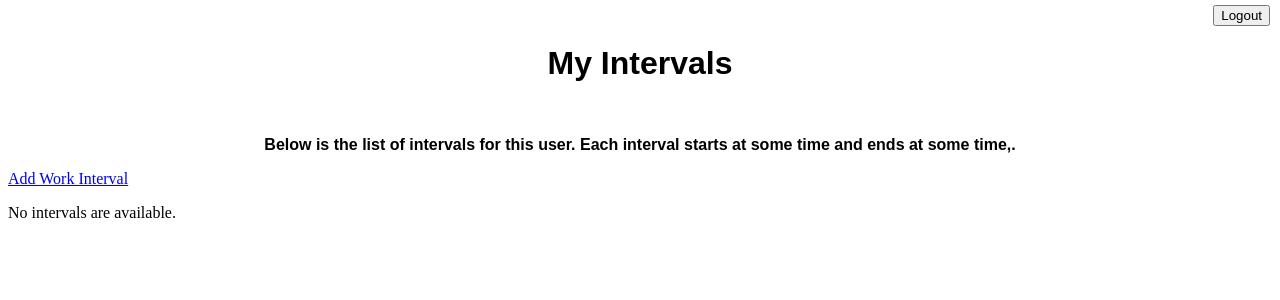
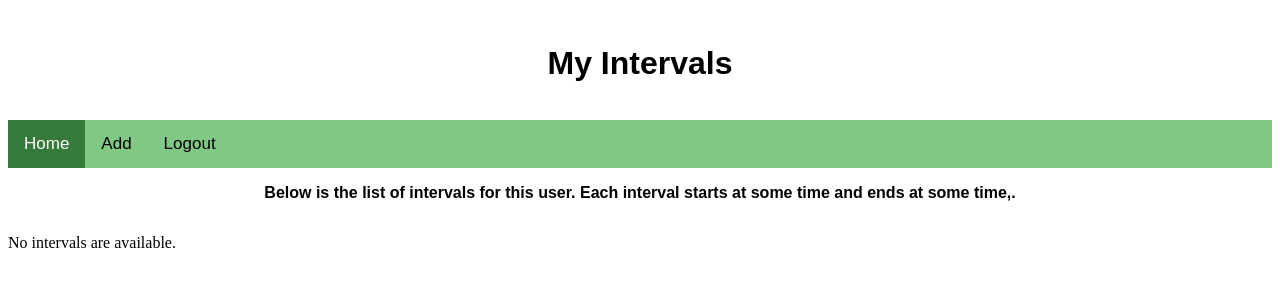
Before and after one commit to hta295/PTracker, a Django app: page / in a window 1280 px wide. Shown: the top 300 px of the page. Run offline with Django 3.2, Linux system fonts and the light colour scheme; the visitor is signed in with stand-in values (Sample User, id 1); data that the repository does not hold is empty.

Commit message:
Consolidate app functions into single navigation bar.
Navigation bar is designed to be intuitive to user. Supercedes the independent 'Logout' button and also allows "go-anywhere-from-anywhere" navigation of application.

```diff
--- a/collector/static/index/style.css
+++ b/collector/static/index/style.css
@@ -1,9 +1,30 @@
-.edit-bar ul {
-    list-style-type: none;
-    margin: 0;
-    padding: 0;
+/* User's navigation bar styling */
+.navbar {
+    background-color: #80c883;
+    overflow: hidden;
 }
 
+.navbar a {
+    font-family: Arial, Helvetica, sans-serif;
+    float: left;
+    color: #f2f2f2;
+    text-align: center;
+    padding: 14px 16px;
+    text-decoration: none;
+    font-size: 17px;
+    color: black;
+}
+
+.navbar a:hover {
+    background-color: #4CAF50;
+}
+
+.navbar a.active {
+    background-color: #357a38;
+    color: white;
+}
+
+/* Page's info bar/section styling */
 .info {
     font-family: Arial, Helvetica, sans-serif;
     padding: 16px;
@@ -15,15 +36,9 @@
     padding: 16px;
 }
 
+/* Page's title styling */
 .title {
     font-family: Arial, Helvetica, sans-serif;
     padding: 16px;
     text-align: center;
 }
-
-.logout {
-    font-family: Arial, Helvetica, sans-serif;
-    position:fixed;
-    right:10px;
-    top:5px;
-}
--- a/collector/templates/collector/add.html
+++ b/collector/templates/collector/add.html
@@ -6,6 +6,12 @@
 
 <div class="title">
     <h1>Add New Work Interval</h1>
+</div>
+
+<div class="navbar">
+    <a href="{% url 'collector:index' %}">Home</a>
+    <a class="active" href="{% url 'collector:add' %}">Add</a>
+    <a href="{% url 'logout' %}">Logout</a>
 </div>
 
 <div class="info">
--- a/collector/templates/collector/index.html
+++ b/collector/templates/collector/index.html
@@ -8,14 +8,14 @@
     <h1>My Intervals</h1>
 </div>
 
+<div class="navbar">
+    <a class="active" href="{% url 'collector:index' %}">Home</a>
+    <a href="{% url 'collector:add' %}">Add</a>
+    <a href="{% url 'logout' %}">Logout</a>
+</div>
+
 <div class="info">
     <strong>Below is the list of intervals for this user. Each interval starts at some time and ends at some time,.</strong>
-</div>
-
-<div class="edit-bar">
-    <ul>
-        <li><a href="{% url 'collector:add' %}">Add Work Interval</a></li>
-    </ul>
 </div>
 
 {% if interval_list %}
@@ -29,10 +29,3 @@
 {% else %}
     <p>No intervals are available.</p>
 {% endif %}
-
-<form align="right" method="post" action="{% url 'logout' %}">
-{% csrf_token %}
-    <label class="logout">
-        <input type="submit" value="Logout">
-    </label>
-</form>
```
